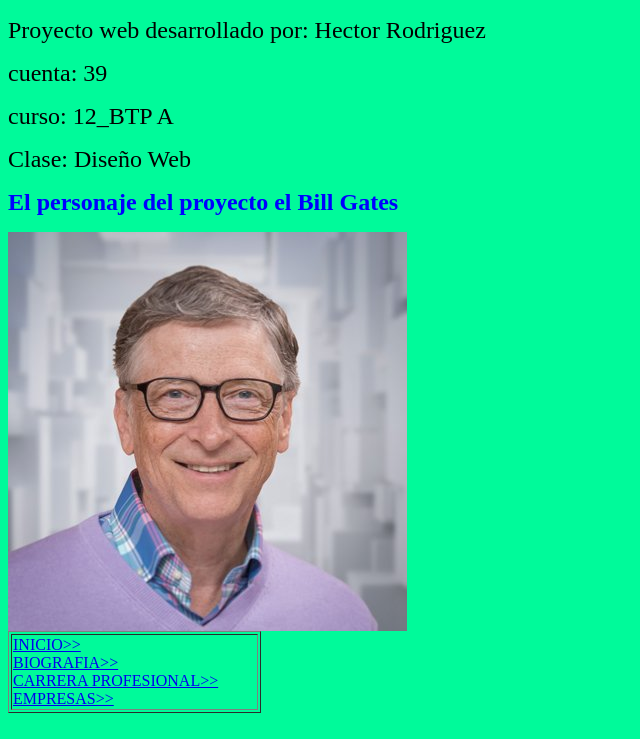
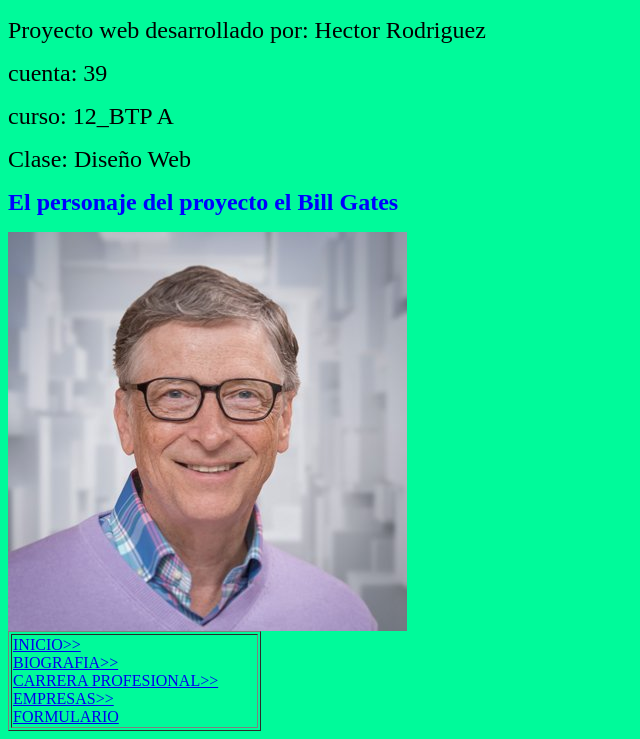
Before and after one commit to hectorrodriguez07/pagina1, a plain HTML site: page index.html in a window 1280 px wide. Shown: the part 562-1301 px from the top of the page, without its empty margins (0-640 px from the left). Drawn offline with Linux system fonts and the light colour scheme.

Commit message:
actualizacion12

```diff
--- a/index.html
+++ b/index.html
@@ -24,6 +24,8 @@
                 <a href="https://hectorrodriguez07.github.io/pagina2/">BIOGRAFIA>></a> <br>
                 <a href="https://hectorrodriguez07.github.io/pagina3/">CARRERA PROFESIONAL>></a> <br>
                 <a href="https://hectorrodriguez07.github.io/pagina4/">EMPRESAS>></a> <br>
+                <a href="https://hectorrodriguez07.github.io/pagina_5/ "> FORMULARIO</a><br>
+
             </td>
         </tr>
     </table>
```
